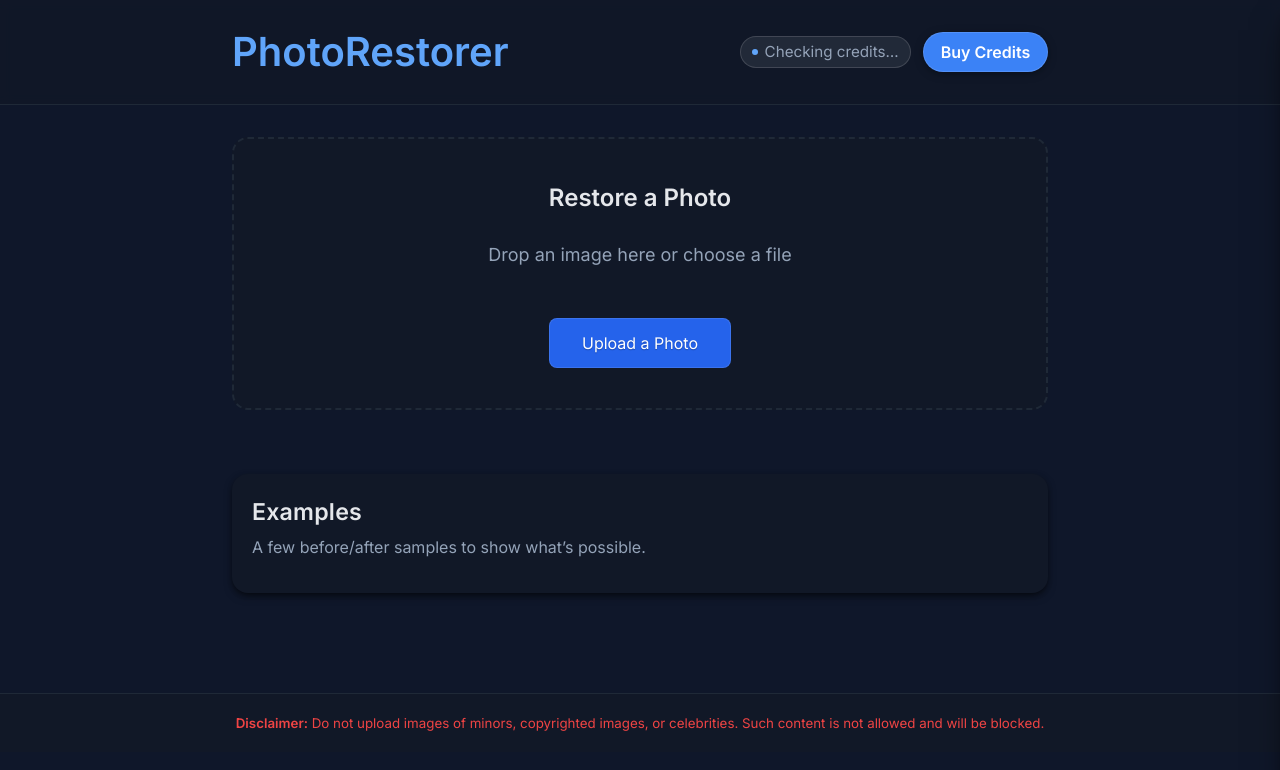
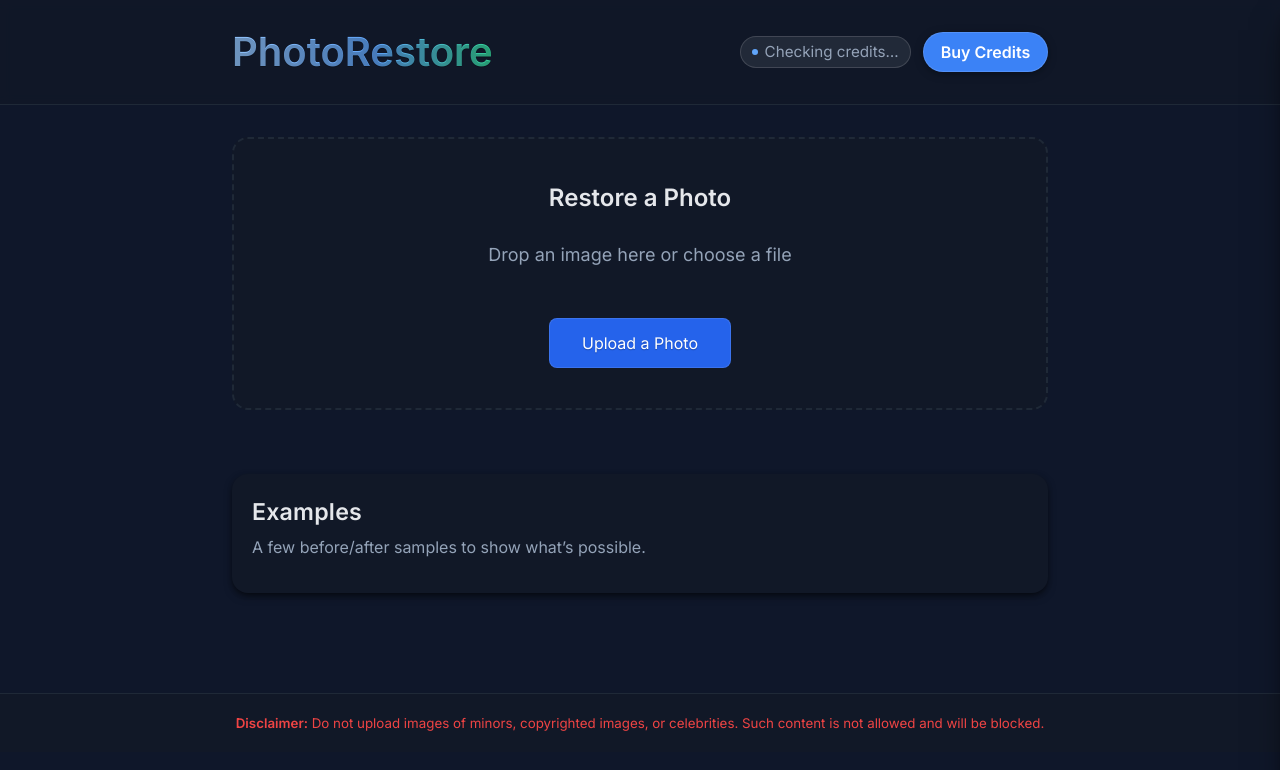
Before and after one commit to PatEvans/photo-restorer, a website: page index.html in a window 1280 px wide. Drawn offline with Linux system fonts and the light colour scheme; no server answers.

Commit message:
Initial commit

```diff
--- a/index.html
+++ b/index.html
@@ -3,7 +3,7 @@
 <head>
   <meta charset="UTF-8" />
   <meta name="viewport" content="width=device-width, initial-scale=1.0" />
-  <title>PhotoRestorer</title>
+  <title>PhotoRestore</title>
   <link rel="stylesheet" href="styles.css" />
   <link href="https://fonts.googleapis.com/css2?family=Inter:wght@400;600&display=swap" rel="stylesheet" />
   <style>
@@ -24,7 +24,7 @@
 <body>
   <header class="header">
     <div class="container narrow header-bar">
-      <a class="logo" href="/" style="margin:0" aria-label="Go to homepage">PhotoRestorer</a>
+      <a class="logo" href="/" style="margin:0" aria-label="Go to homepage">PhotoRestore</a>
       <div class="header-actions">
         <div id="creditInfoTop" class="credit-badge" aria-live="polite">Checking credits…</div>
         <button class="btn btn-cta" id="buyBtnTop" aria-label="Buy credits">Buy Credits</button>
--- a/script.js
+++ b/script.js
@@ -1104,7 +1104,7 @@
 // Display API setup message
 document.addEventListener('DOMContentLoaded', () => {
     console.log(`
-🎨 GEMINI-POWERED PhotoRestorer READY!
+🎨 GEMINI-POWERED PhotoRestore READY!
 
 ✅ GEMINI 2.5 FLASH INTEGRATION ACTIVE
 - Photo analysis and historical context identification
--- a/server.js
+++ b/server.js
@@ -1,4 +1,4 @@
-/* Simple Express proxy + static server for PhotoRestorer */
+/* Simple Express proxy + static server for PhotoRestore */
 import express from 'express';
 import path from 'path';
 import { fileURLToPath } from 'url';
@@ -178,7 +178,7 @@
         {
           price_data: {
             currency: 'usd',
-            product_data: { name: `${testPrefix}PhotoRestorer Credits (${pack})` },
+            product_data: { name: `${testPrefix}PhotoRestore Credits (${pack})` },
             unit_amount: amountCents,
           },
           quantity: 1,
@@ -379,5 +379,5 @@
   const actualPort = (addr && typeof addr === 'object') ? addr.port : PORT;
   ACTUAL_PORT = Number(actualPort) || ACTUAL_PORT;
   // Helpful local hint; in cloud, use your service URL
-  console.log(`PhotoRestorer server listening on 0.0.0.0:${actualPort} (try http://127.0.0.1:${actualPort} locally)`);
+  console.log(`PhotoRestore server listening on 0.0.0.0:${actualPort} (try http://127.0.0.1:${actualPort} locally)`);
 });
--- a/styles.css
+++ b/styles.css
@@ -74,13 +74,18 @@
 
 .logo {
     font-size: 2.5rem;
-    font-weight: 700;
-    color: var(--primary-color);
+    font-weight: 800;
+    /* Subtle gradient text for extra pop */
+    background: linear-gradient(90deg, #93c5fd 0%, #60a5fa 55%, #34d399 100%);
+    -webkit-background-clip: text;
+    background-clip: text;
+    color: transparent;
     margin-bottom: 0.5rem;
     text-decoration: none;
     cursor: pointer;
     display: inline-block;
     white-space: nowrap; /* keep brand on one line */
+    text-shadow: 0 1px 0 rgba(0,0,0,0.25);
 }
 
 .tagline {
```
Also changed, not shown: README.md.
